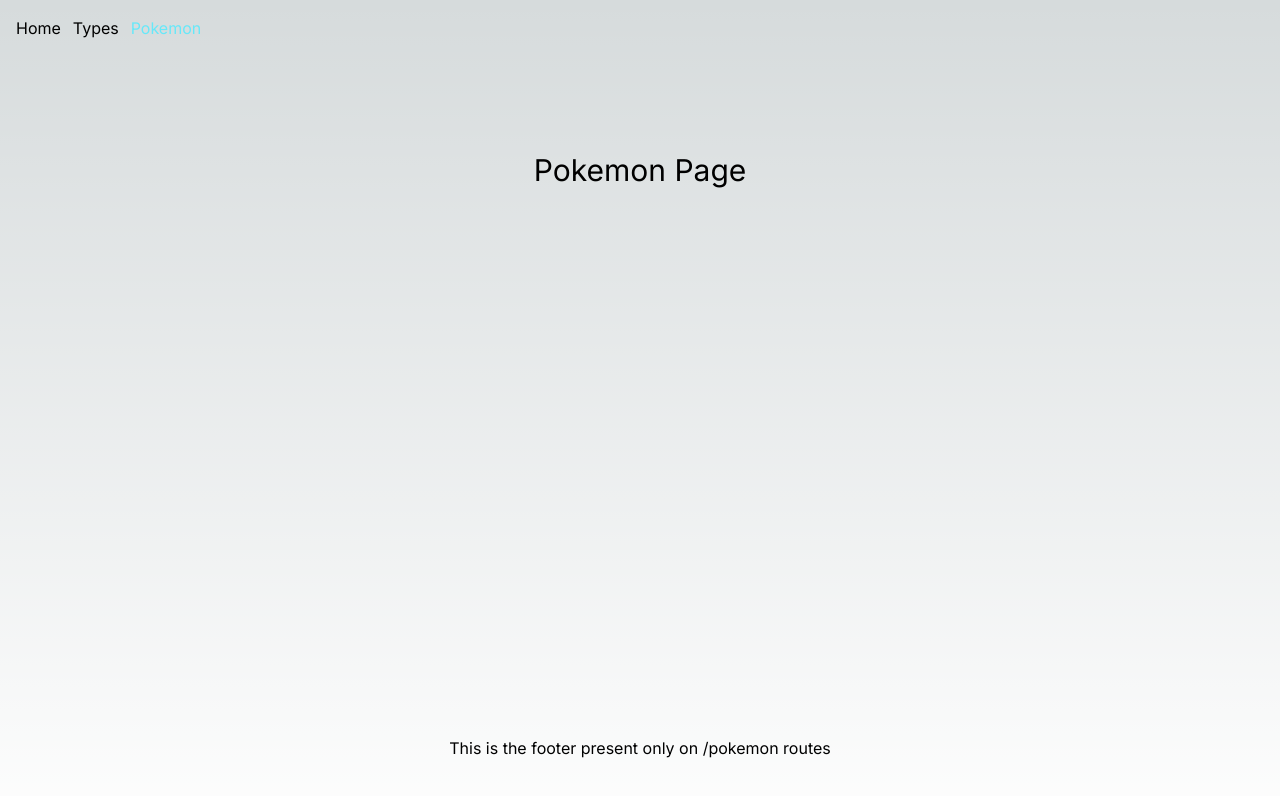
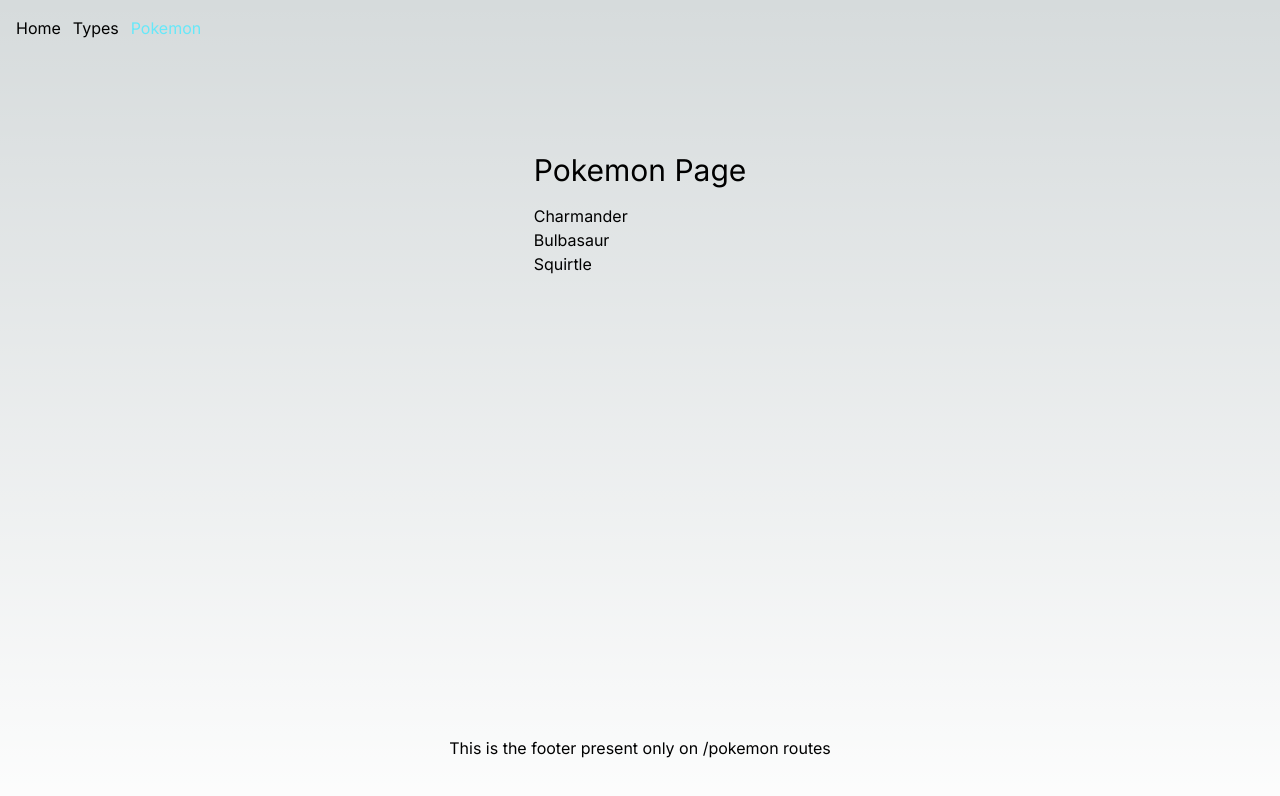
Before and after one commit to jakubfiglak/poke-next-13, a Next.js app: page /pokemon in a window 1280 px wide. Shown: the top 796 px of the page. Built offline with nearby package versions, Linux system fonts and the light colour scheme.

Commit message:
feat: route interception

```diff
--- /dev/null
+++ b/src/app/@modal/(.)pokemon/[slug]/page.tsx
@@ -0,0 +1,16 @@
+import { NextPage } from "next";
+import { Modal } from "@/components/modal";
+
+type SinglePokemonPageProps = {
+  params: { slug: string };
+};
+
+const SinglePokemonPage: NextPage<SinglePokemonPageProps> = ({ params }) => {
+  return (
+    <Modal>
+      <h1 className="text-3xl">Pokemon {params.slug} Modal</h1>
+    </Modal>
+  );
+};
+
+export default SinglePokemonPage;
--- /dev/null
+++ b/src/app/@modal/default.tsx
@@ -0,0 +1,5 @@
+const Default = () => {
+  return null;
+};
+
+export default Default;
--- a/src/app/layout.tsx
+++ b/src/app/layout.tsx
@@ -1,6 +1,7 @@
 import { Navigation } from "@/components/navigation";
 import "./globals.css";
 import { Inter } from "next/font/google";
+import { ReactNode } from "react";
 
 const inter = Inter({ subsets: ["latin"] });
 
@@ -9,11 +10,12 @@
   description: "Generated by create next app",
 };
 
-export default function RootLayout({
-  children,
-}: {
-  children: React.ReactNode;
-}) {
+type RootLayoutProps = {
+  children: ReactNode;
+  modal: ReactNode;
+};
+
+export default function RootLayout({ children, modal }: RootLayoutProps) {
   return (
     <html lang="en">
       <body className={inter.className}>
@@ -22,6 +24,7 @@
         </header>
         <main className="flex min-h-screen flex-col items-center justify-between p-24">
           {children}
+          {modal}
         </main>
       </body>
     </html>
--- a/src/app/pokemon/layout.tsx
+++ b/src/app/pokemon/layout.tsx
@@ -2,6 +2,7 @@
 
 type PokemonLayoutProps = {
   children: ReactNode;
+  modal: ReactNode;
 };
 
 const PokemonLayout = ({ children }: PokemonLayoutProps) => {
--- a/src/app/pokemon/page.tsx
+++ b/src/app/pokemon/page.tsx
@@ -1,7 +1,20 @@
+import Link from "next/link";
+
 const PokemonPage = () => {
   return (
     <div>
-      <h1 className="text-3xl">Pokemon Page</h1>
+      <h1 className="text-3xl mb-4">Pokemon Page</h1>
+      <ul>
+        <li className="hover:text-cyan-400 transition-colors">
+          <Link href="/pokemon/charmander">Charmander</Link>
+        </li>
+        <li className="hover:text-cyan-400 transition-colors">
+          <Link href="/pokemon/bulbasaur">Bulbasaur</Link>
+        </li>
+        <li className="hover:text-cyan-400 transition-colors">
+          <Link href="/pokemon/squirtle">Squirtle</Link>
+        </li>
+      </ul>
     </div>
   );
 };
--- /dev/null
+++ b/src/components/modal.tsx
@@ -0,0 +1,20 @@
+"use client";
+import { useRouter } from "next/navigation";
+import type { ReactNode } from "react";
+
+type ModalProps = {
+  children: ReactNode;
+};
+
+export const Modal = ({ children }: ModalProps) => {
+  const router = useRouter();
+
+  return (
+    <dialog open className="top-1/2 left-0 fixed p-0">
+      <div className="p-4">
+        <button onClick={() => router.back()}>Close modal</button>
+        {children}
+      </div>
+    </dialog>
+  );
+};
```
